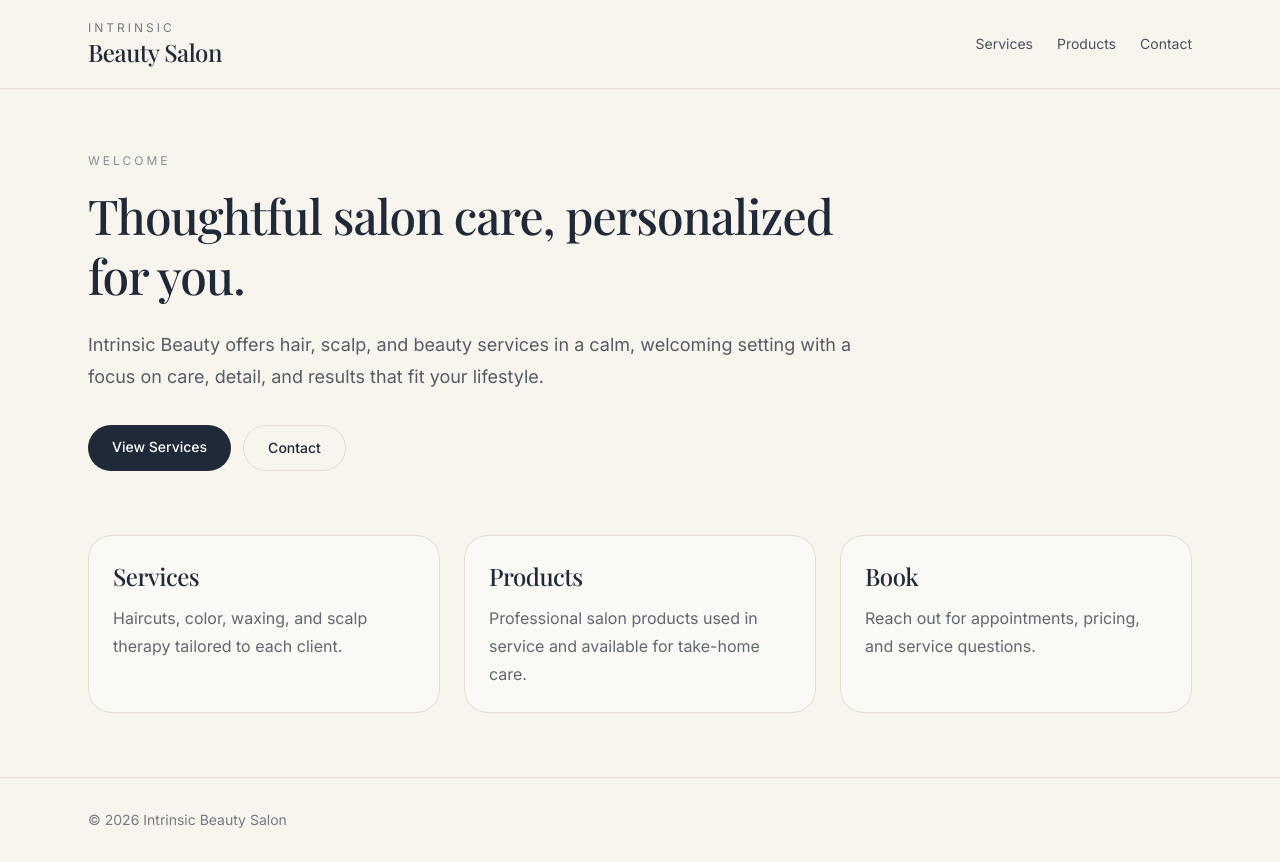
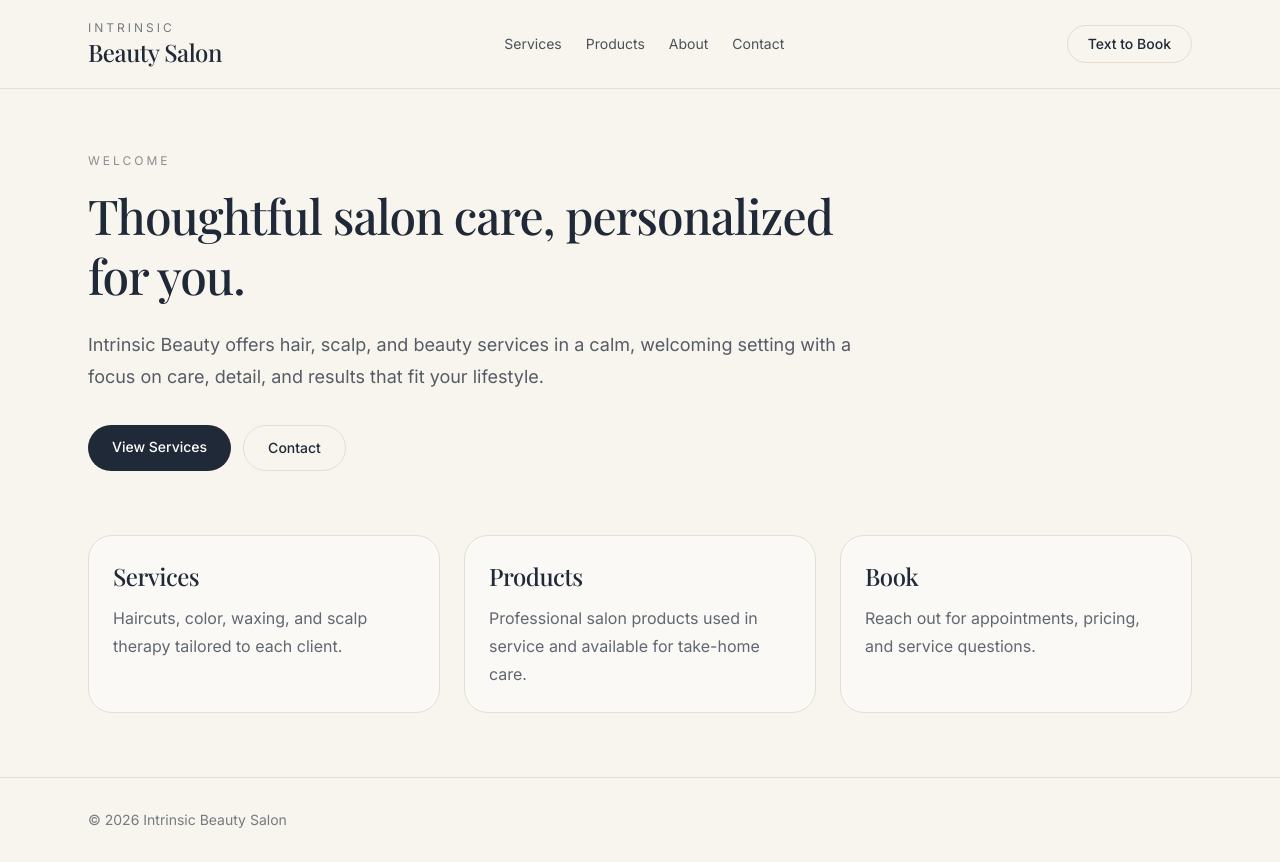
Before and after one commit to KristineMK72/intrinsic-beauty, a Next.js app: page / in a window 1280 px wide. Built offline with nearby package versions, Linux system fonts and the light colour scheme.

Commit message:
Update layout.tsx

```diff
--- a/app/layout.tsx
+++ b/app/layout.tsx
@@ -1,5 +1,10 @@
+"use client";
+
 import "./globals.css";
 import Link from "next/link";
+import { useState } from "react";
+
+const PHONE_TEL = "+12183308125";
 
 export const metadata = {
   title: "Intrinsic Beauty Salon",
@@ -9,13 +14,16 @@ export const metadata = {
 function NavLink({
   href,
   children,
+  onClick,
 }: {
   href: string;
   children: React.ReactNode;
+  onClick?: () => void;
 }) {
   return (
     <Link
       href={href}
+      onClick={onClick}
       className="text-sm text-[#1F2937]/80 transition hover:text-[#1F2937]"
     >
       {children}
@@ -28,11 +36,14 @@ export default function RootLayout({
 }: {
   children: React.ReactNode;
 }) {
+  const [menuOpen, setMenuOpen] = useState(false);
+
   return (
     <html lang="en">
       <body className="bg-[#F8F4EE] text-[#1F2937]">
         <header className="border-b border-[#E7DDD2] bg-[#F8F4EE]">
-          <div className="mx-auto flex max-w-6xl items-center justify-between px-6 py-5">
+          <div className="mx-auto max-w-6xl px-6 py-5">
+            <div className="flex items-center justify-between gap-4">
               <Link href="/" className="leading-tight">
                 <div className="text-xs uppercase tracking-[0.25em] text-[#1F2937]/60">
                   Intrinsic
@@ -40,11 +51,66 @@ export default function RootLayout({
                 <div className="font-serif text-2xl">Beauty Salon</div>
               </Link>
 
-            <nav className="hidden gap-6 md:flex">
+              {/* Desktop nav */}
+              <nav className="hidden items-center gap-6 md:flex">
                 <NavLink href="/services">Services</NavLink>
                 <NavLink href="/products">Products</NavLink>
+                <NavLink href="/about">About</NavLink>
                 <NavLink href="/contact">Contact</NavLink>
               </nav>
+
+              <div className="hidden items-center gap-3 md:flex">
+                <a
+                  href={`sms:${PHONE_TEL}`}
+                  className="rounded-full border border-[#E7DDD2] px-5 py-2 text-sm font-medium text-[#1F2937] transition hover:bg-white/60"
+                >
+                  Text to Book
+                </a>
+              </div>
+
+              {/* Mobile hamburger */}
+              <button
+                type="button"
+                aria-label="Toggle menu"
+                aria-expanded={menuOpen}
+                onClick={() => setMenuOpen((prev) => !prev)}
+                className="inline-flex h-11 w-11 items-center justify-center rounded-full border border-[#E7DDD2] md:hidden"
+              >
+                <div className="flex flex-col gap-1.5">
+                  <span className="block h-0.5 w-5 bg-[#1F2937]" />
+                  <span className="block h-0.5 w-5 bg-[#1F2937]" />
+                  <span className="block h-0.5 w-5 bg-[#1F2937]" />
+                </div>
+              </button>
+            </div>
+
+            {/* Mobile menu */}
+            {menuOpen && (
+              <div className="mt-4 rounded-3xl border border-[#E7DDD2] bg-white/80 p-5 shadow-sm md:hidden">
+                <nav className="flex flex-col gap-4">
+                  <NavLink href="/services" onClick={() => setMenuOpen(false)}>
+                    Services
+                  </NavLink>
+                  <NavLink href="/products" onClick={() => setMenuOpen(false)}>
+                    Products
+                  </NavLink>
+                  <NavLink href="/about" onClick={() => setMenuOpen(false)}>
+                    About
+                  </NavLink>
+                  <NavLink href="/contact" onClick={() => setMenuOpen(false)}>
+                    Contact
+                  </NavLink>
+
+                  <a
+                    href={`sms:${PHONE_TEL}`}
+                    onClick={() => setMenuOpen(false)}
+                    className="mt-2 rounded-full bg-[#1F2937] px-5 py-3 text-center text-sm font-medium text-white"
+                  >
+                    Text to Book
+                  </a>
+                </nav>
+              </div>
+            )}
           </div>
         </header>
 
```
Lines whose indentation alone changed are shown as unchanged.
